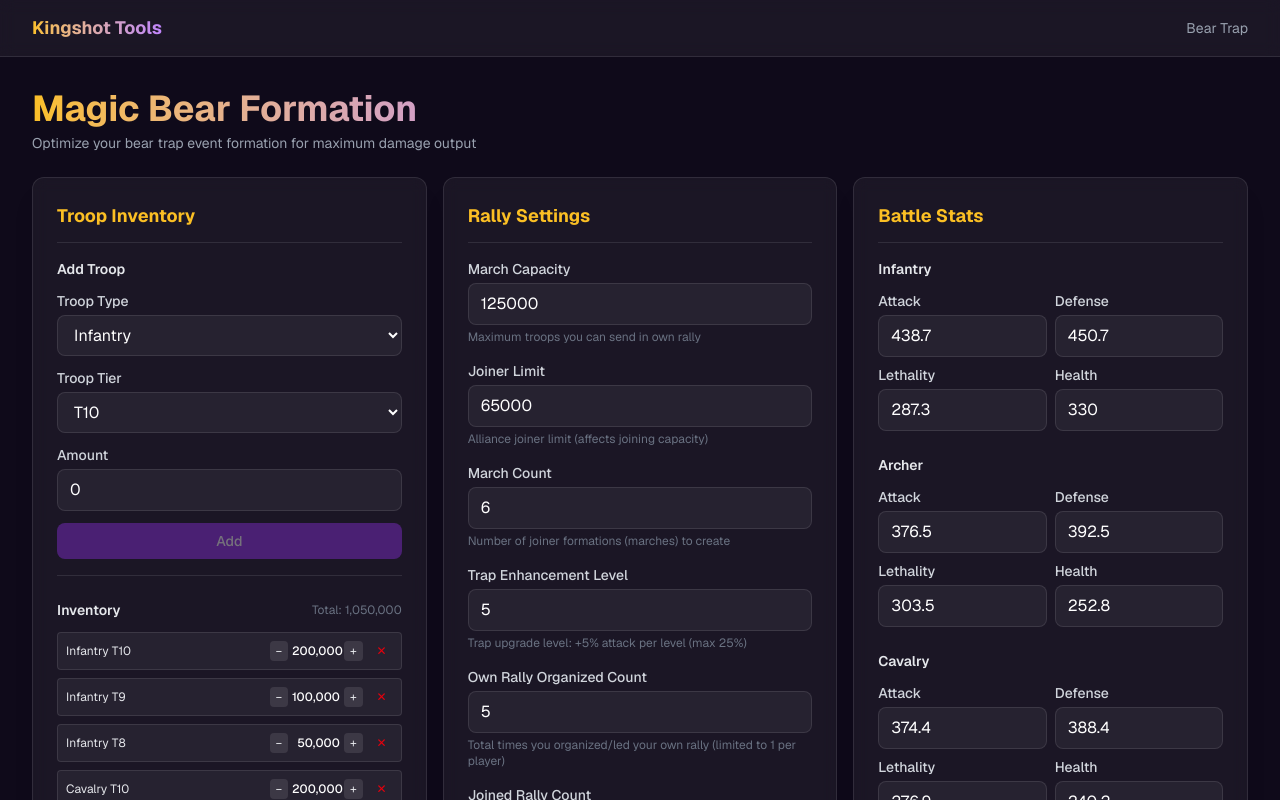
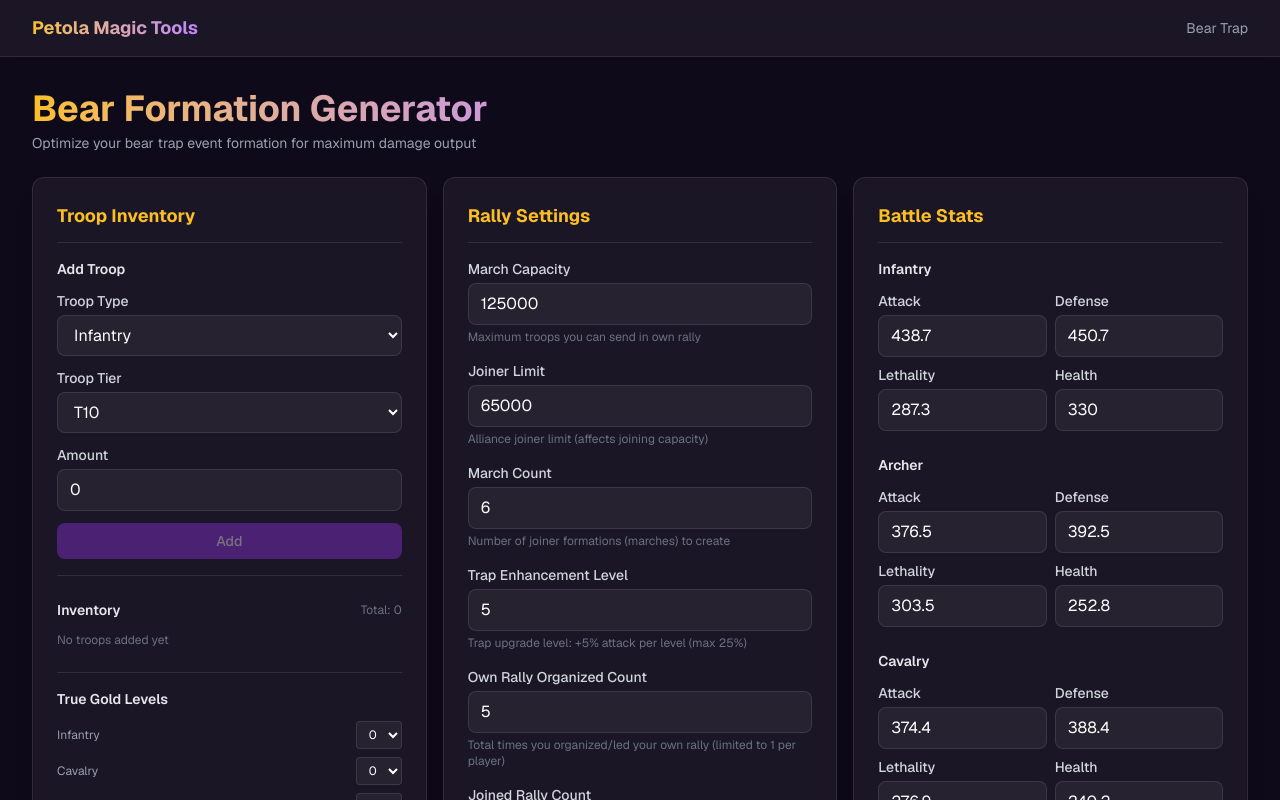
Before and after one commit to jangbersahaja/kingshot-tools, a Next.js app: page /beartrap in a window 1280 px wide. Shown: the top 800 px of the page. Built offline with nearby package versions, Linux system fonts and the light colour scheme.

Commit message:
feat: remove default inventory, persist config+stats to localStorage

```diff
--- a/app/(tools)/beartrap/page.tsx
+++ b/app/(tools)/beartrap/page.tsx
@@ -5,9 +5,9 @@ import type {
   BearTrapConfig,
   BearTrapSecondaryStats,
   CalculationResult,
-  TroopInventory,
 } from "@/app/_shared/types";
 import { useState } from "react";
+import { useLocalStorage } from "@/app/_shared/hooks/useLocalStorage";
 import BattleStatsInput from "./_components/BattleStatsInput";
 import RallySettings from "./_components/RallySettings";
 import ResultsDisplay from "./_components/ResultsDisplay";
@@ -20,28 +20,12 @@ const defaultSecondaryStats: BearTrapSecondaryStats = {
   cavalry: { attack: 374.4, defense: 388.4, lethality: 276.9, health: 240.2 },
 };
 
-const defaultInventory: TroopInventory = {
-  items: [
-    { id: "infantry-t10-default", type: "infantry", tier: 10, count: 200000 },
-    { id: "infantry-t9-default", type: "infantry", tier: 9, count: 100000 },
-    { id: "infantry-t8-default", type: "infantry", tier: 8, count: 50000 },
-    { id: "cavalry-t10-default", type: "cavalry", tier: 10, count: 200000 },
-    { id: "cavalry-t9-default", type: "cavalry", tier: 9, count: 100000 },
-    { id: "cavalry-t8-default", type: "cavalry", tier: 8, count: 50000 },
-    { id: "archer-t10-default", type: "archer", tier: 10, count: 200000 },
-    { id: "archer-t9-default", type: "archer", tier: 9, count: 100000 },
-    { id: "archer-t8-default", type: "archer", tier: 8, count: 50000 },
-  ],
-  trueGold: {
-    infantry: 0,
-    archer: 0,
-    cavalry: 0,
-  },
-};
-
 export default function BearTrapPage() {
-  const [config, setConfig] = useState<BearTrapConfig>({
-    inventory: defaultInventory,
+  const [config, setConfig] = useLocalStorage<BearTrapConfig>("beartrap:config", {
+    inventory: {
+      items: [],
+      trueGold: { infantry: 0, archer: 0, cavalry: 0 },
+    },
     marchCapacity: 125000,
     joinerLimit: 65000,
     marchCount: 6,
@@ -51,7 +35,8 @@ export default function BearTrapPage() {
     joinedRallyCount: 50,
   });
 
-  const [secondaryStats, setSecondaryStats] = useState<BearTrapSecondaryStats>(
+  const [secondaryStats, setSecondaryStats] = useLocalStorage<BearTrapSecondaryStats>(
+    "beartrap:secondaryStats",
     defaultSecondaryStats,
   );
 
@@ -77,7 +62,7 @@ export default function BearTrapPage() {
         {/* Header */}
         <div className="mb-6">
           <h1 className="text-3xl sm:text-4xl font-bold bg-linear-to-r from-kingshot-gold-400 via-kingshot-primary-400 to-kingshot-gold-400 bg-clip-text text-transparent">
-            Magic Bear Formation
+            Bear Formation Generator
           </h1>
           <p className="mt-1 text-sm text-gray-400">
             Optimize your bear trap event formation for maximum damage output
--- a/app/(tools)/layout.tsx
+++ b/app/(tools)/layout.tsx
@@ -15,7 +15,7 @@ export default function ToolsLayout({
           <div className="flex h-14 items-center justify-between">
             <Link href="/" className="flex items-center gap-2">
               <span className="text-lg font-bold bg-linear-to-r from-kingshot-gold-400 to-kingshot-primary-400 bg-clip-text text-transparent">
-                Kingshot Tools
+                Petola Magic Tools
               </span>
             </Link>
             <div className="flex gap-4">
--- /dev/null
+++ b/app/_shared/hooks/useLocalStorage.ts
@@ -0,0 +1,47 @@
+"use client";
+
+import { useCallback, useEffect, useState } from "react";
+
+/**
+ * Drop-in replacement for useState that persists the value in localStorage.
+ * Safe for SSR — falls back to the initialValue during server render.
+ */
+export function useLocalStorage<T>(
+  key: string,
+  initialValue: T,
+): [T, (value: T | ((prev: T) => T)) => void] {
+  // Read from localStorage lazily (only on the client)
+  const readStored = useCallback((): T => {
+    if (typeof window === "undefined") return initialValue;
+    try {
+      const raw = window.localStorage.getItem(key);
+      return raw ? (JSON.parse(raw) as T) : initialValue;
+    } catch {
+      return initialValue;
+    }
+  }, [key, initialValue]); // eslint-disable-line react-hooks/exhaustive-deps
+
+  const [storedValue, setStoredValue] = useState<T>(readStored);
+
+  // Sync to localStorage whenever the value changes
+  useEffect(() => {
+    if (typeof window === "undefined") return;
+    try {
+      window.localStorage.setItem(key, JSON.stringify(storedValue));
+    } catch {
+      // Quota exceeded or private browsing — silently ignore
+    }
+  }, [key, storedValue]);
+
+  const setValue = useCallback(
+    (value: T | ((prev: T) => T)) => {
+      setStoredValue((prev) => {
+        const next = typeof value === "function" ? (value as (p: T) => T)(prev) : value;
+        return next;
+      });
+    },
+    [],
+  );
+
+  return [storedValue, setValue];
+}
--- a/app/page.tsx
+++ b/app/page.tsx
@@ -6,7 +6,7 @@ export default function Home() {
       <main className="flex flex-1 w-full max-w-3xl flex-col items-center justify-between py-32 px-16 bg-white dark:bg-gray-900 rounded-lg">
         <div className="text-center space-y-6">
           <h1 className="text-4xl font-bold text-gray-900 dark:text-white">
-            Kingshot Tools
+            Petola Magic Tools
           </h1>
           <p className="text-xl text-gray-600 dark:text-gray-400">
             Powerful tools for Kingshot players
```
Also changed, not shown: app/(tools)/beartrap/_components/ResultsDisplay.tsx (+61 -23 lines).
